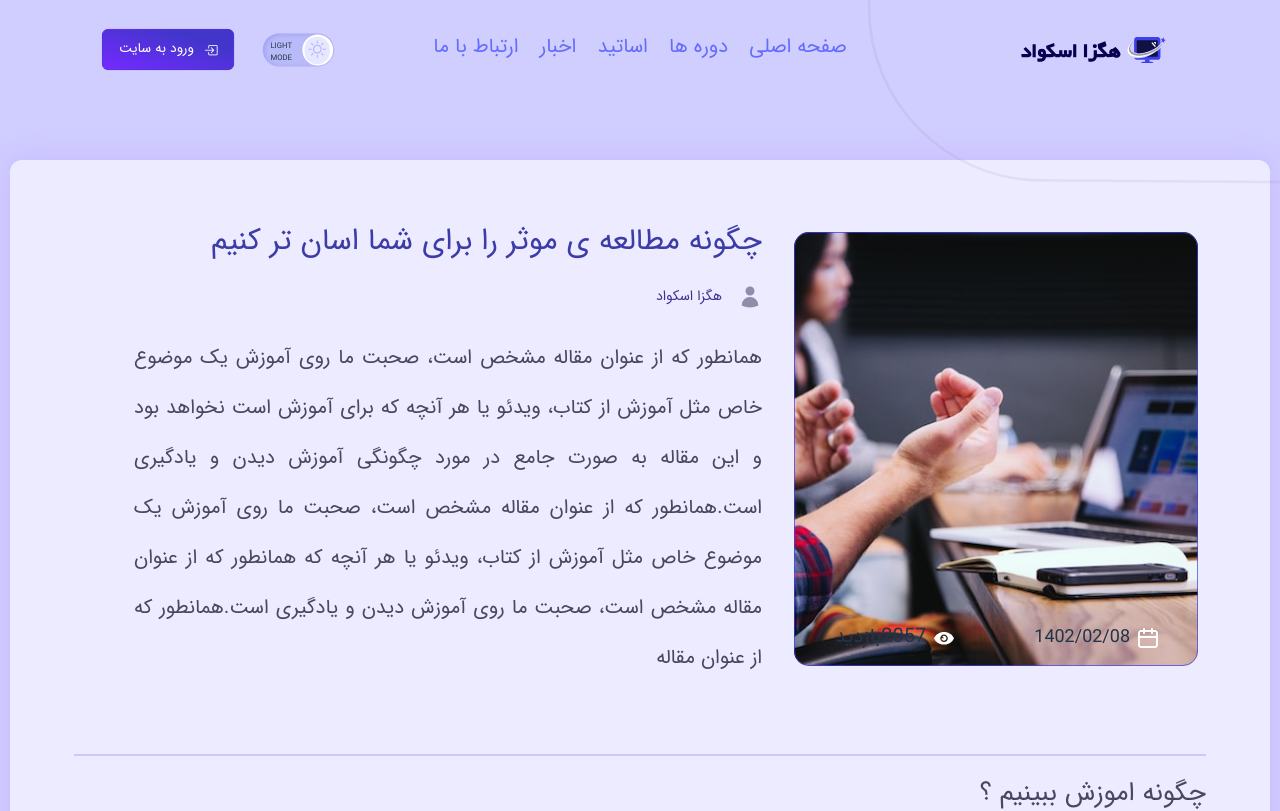
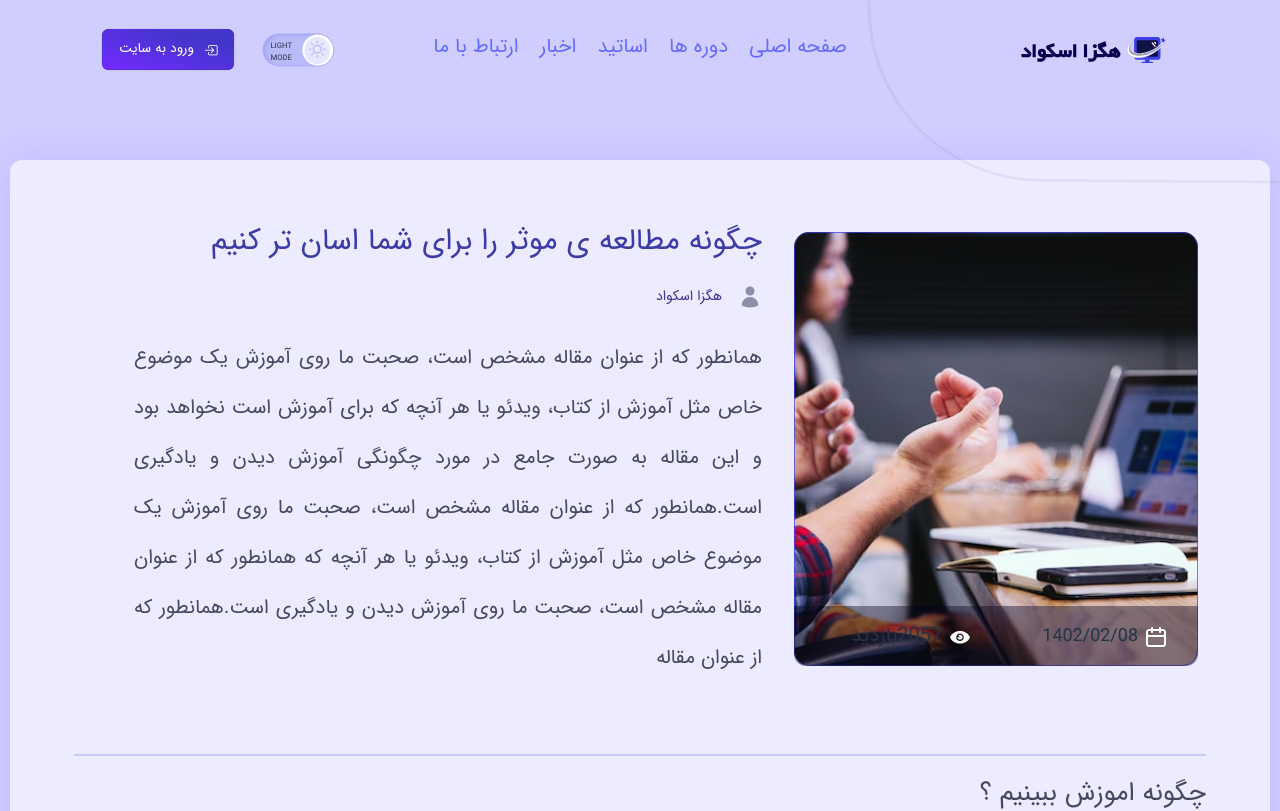
Before and after one commit to academy-react/Hexa-Squad, a React (Vite) app: page /NewsDetails in a window 1280 px wide. Shown: the top 811 px of the page. Built offline with nearby package versions, Linux system fonts and the light colour scheme.

Commit message:
Update Design

```diff
--- a/src/components/News/NewsDetails.jsx
+++ b/src/components/News/NewsDetails.jsx
@@ -39,14 +39,15 @@ const NewsDetails = () => {
                     <div className='relative'>
                         <div className="inline ">
                             <img src={newsDetails1} alt="picture" className="mb-4 md:mb-8 lg:w-auto lg:h-auto md:w-[642px] md:h-[430px] lg:p-2 md:object-cover md:rounded-2xl"/>
+                            <div className="absolute bottom-4 md:bottom-8 lg:bottom-10 left-0 right-0 lg:left-2 lg:right-2 px-8 py-4 inline bg-darkblue bg-opacity-40 rounded-b-xl">
+                                <img src={calendar} alt="picture" className='inline ml-2'  />
+                                <span className="inline text-base md:text-lg ml-8 md:ml-[310px] lg:ml-14">1402/02/08</span>
+                                <img src={eye} alt="picture" className='inline mr-4 ml-2' />
+                                <span className="inline text-base md:text-xl ">2057بازدید</span>
+                            </div>
                         </div>
                         {/* <img src={newsDetails2} alt="picture" className="mb-8 p-2 mx-auto hidden md:block lg:hidden"/> */}
-                        <div className="absolute bottom-[30px] md:bottom-[45px] lg:bottom-[55px] left-2 md:left-4 md:right-12 inline ">
-                            <img src={calendar} alt="picture" className='inline ml-2'  />
-                            <span className="inline text-base md:text-lg ml-24 md:ml-[310px] lg:ml-20">1402/02/08</span>
-                            <img src={eye} alt="picture" className='inline ml-2' />
-                            <span className="inline text-lg md:text-xl">2057بازدید</span>
-                        </div>
+
                     </div>
                     <div className="max-w-[660px] px-2 md:pr-1 lg:pr-6">
                         <h2 className="text-[#3B3CA7] dark:text-[#6974FF] text-lg md:text-3xl mb-6">چگونه مطالعه ی موثر را برای شما اسان تر کنیم</h2>
```
